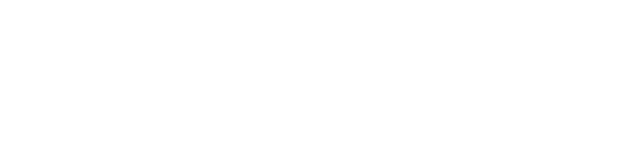
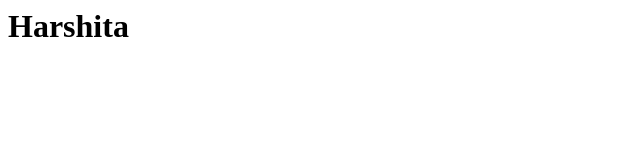
Before and after one commit to chintadaharshita24csm-max/portfolio-website, a plain HTML site: page index.html in a window 1280 px wide. Shown: the whole page, without its empty margins (0-640 px from the left). Drawn offline with Linux system fonts and the light colour scheme.

Commit message:
Update index.html

```diff
--- a/index.html
+++ b/index.html
@@ -4,5 +4,6 @@
     <title>Harshi's portfolio</title>
   </head>
   <body>
+   <h1>Harshita</h1>
   </body>
 </html>
```
